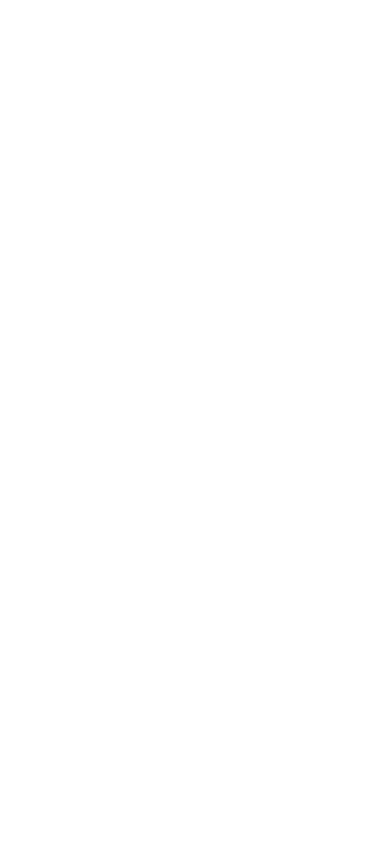
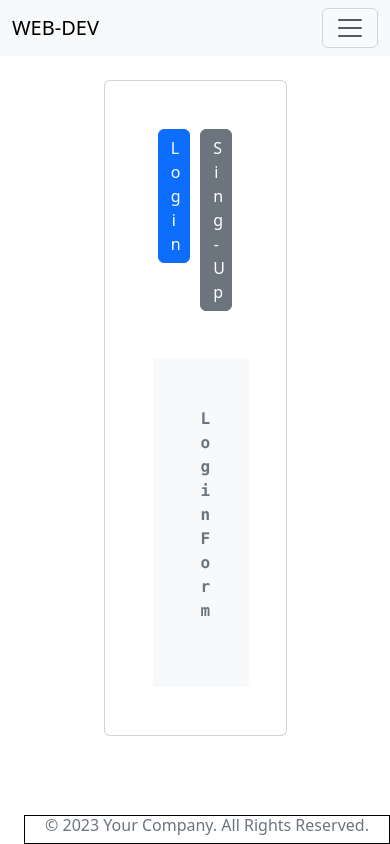
Before and after one commit to codesafi/web_dev_learn, a plain HTML site: page index.html in a window 390 px wide. Drawn offline with nearby package versions, Linux system fonts and the light colour scheme.

Commit message:
Added login and sign-up UI | added bootstrap-5 CDN

```diff
--- a/index.html
+++ b/index.html
@@ -1,11 +1,77 @@
 <!DOCTYPE html>
 <html lang="en">
+
 <head>
     <meta charset="UTF-8">
     <meta name="viewport" content="width=device-width, initial-scale=1.0">
-    <title>Document</title>
+    <title>Minimal Bootstrap Boilerplate</title>
+    <!-- Add Bootstrap CSS CDN link here -->
+    <link href="https://cdn.jsdelivr.net/npm/bootstrap@5.3.2/dist/css/bootstrap.min.css" rel="stylesheet"
+        integrity="sha384-T3c6CoIi6uLrA9TneNEoa7RxnatzjcDSCmG1MXxSR1GAsXEV/Dwwykc2MPK8M2HN" crossorigin="anonymous">
+
+    <style>
+        footer {
+            position: fixed;
+            bottom: 0;
+            width: 100%;
+        }
+    </style>
 </head>
-<body>
 
+<body class="d-flex flex-column">
+    <nav class="navbar navbar-expand-lg navbar-light bg-light">
+        <div class="container">
+            <a class="navbar-brand" href="#">WEB-DEV</a>
+            <button class="navbar-toggler" type="button" data-bs-toggle="collapse" data-bs-target="#navbarNav"
+                aria-controls="navbarNav" aria-expanded="false" aria-label="Toggle navigation">
+                <span class="navbar-toggler-icon"></span>
+            </button>
+        </div>
+    </nav>
+
+    <div class="container d-flex justify-content-center mt-4">
+
+        <div class="d-flex flex-column w-50 card p-5">
+
+            <div class="d-flex">
+                <div class="w-50  text-center">
+                    <button class="btn btn-primary w-75">Login</button>
+                </div>
+
+
+                <div class="w-50  text-center">
+                    <button class="btn btn-secondary w-75">Sing-Up</button>
+                </div>
+
+            </div>
+
+            <div class=" mt-5 p-5 bg-light">
+                <p class="font-monospace fw-bold text-secondary">Login Form</p>
+            </div>
+
+
+            <div class=" mt-5 p-5 bg-light" hidden>
+                <p class="font-monospace fw-bold text-secondary">Sing-Up Form</p>
+            </div>
+
+        </div>
+
+
+
+
+
+    </div>
+
+    <div class="container-fluid bg-light">
+        <footer class="container">
+            <div class="w-100 d-flex justify-content-center border border-black">
+                <h6 class="text-secondary">&copy; 2023 Your Company. All Rights Reserved.</h6>
+            </div>
+        </footer>
+    </div>
+    <script src="https://cdn.jsdelivr.net/npm/bootstrap@5.3.2/dist/js/bootstrap.bundle.min.js"
+        integrity="sha384-C6RzsynM9kWDrMNeT87bh95OGNyZPhcTNXj1NW7RuBCsyN/o0jlpcV8Qyq46cDfL"
+        crossorigin="anonymous"></script>
 </body>
+
 </html>
```
